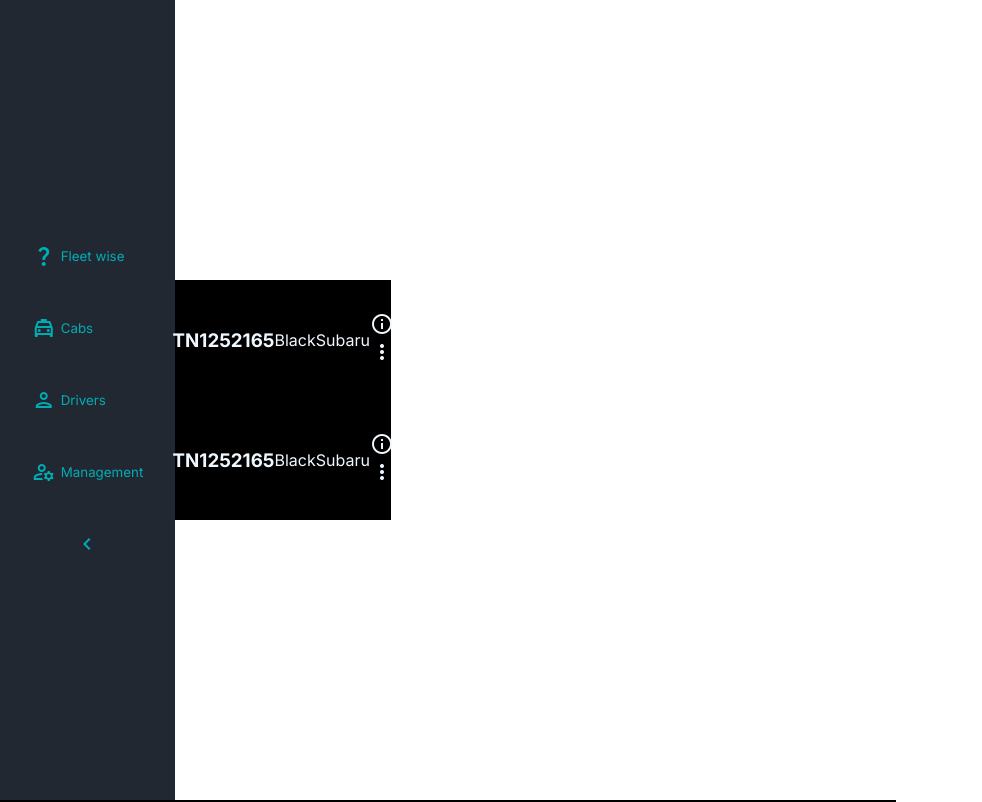
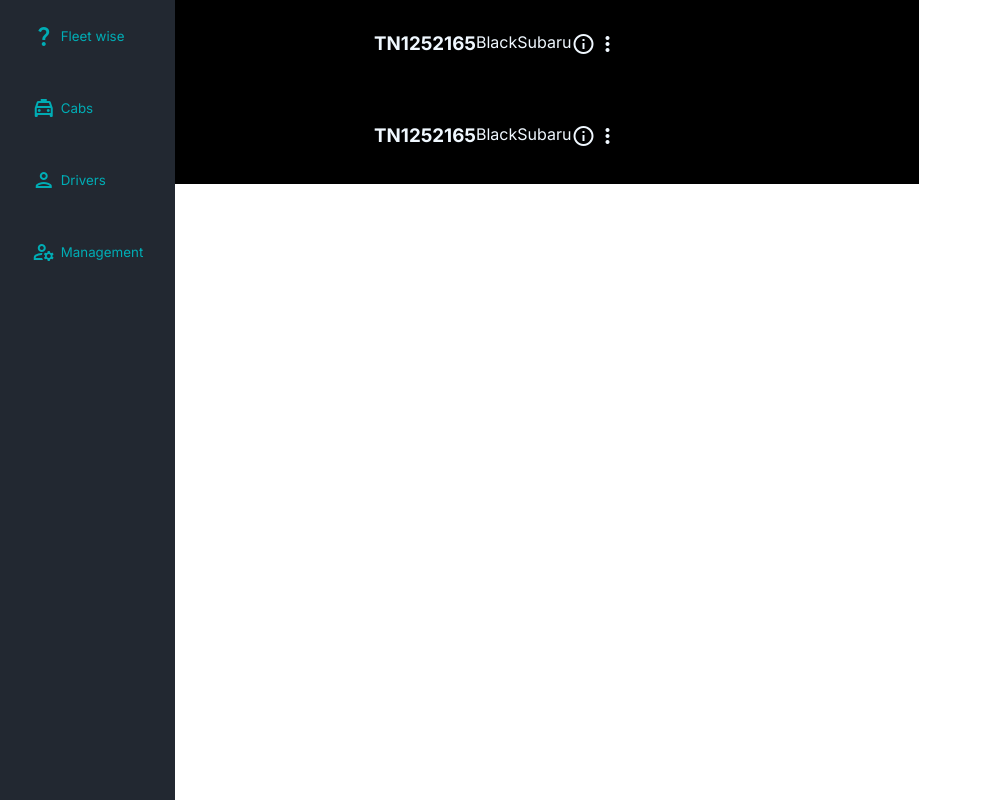
Before and after one commit to DineshK-1/fleetwise, a Next.js app: page /Cabs in a window 1280 px wide. Shown: the top 802 px of the page, without its empty margins (0-982 px from the left). Built offline with nearby package versions, Linux system fonts and the light colour scheme.

Commit message:
Revamped Sidebar Positioning

```diff
--- a/app/Cabs/cabdeets.css
+++ b/app/Cabs/cabdeets.css
@@ -1,8 +1,3 @@
-* {
-  margin: auto 0;
-  box-sizing: border-box;
-}
-
 .cabcard {
   box-shadow: inset 0 0 20px #000000;
   color: aliceblue;
--- a/app/Cabs/page.jsx
+++ b/app/Cabs/page.jsx
@@ -1,4 +1,3 @@
-import React from "react";
 import "./cabdeets.css";
 
 function CabCard({ reg, name, cabcolor }) {
--- a/app/components/Sidebar.component.jsx
+++ b/app/components/Sidebar.component.jsx
@@ -8,25 +8,13 @@
     const [expanded, setExpanded] = useState(true);
 
     return (
-        <div className="main-wrapper">
-            <div className="container">
-                <div className="sidebar" style={{ width: expanded ? "175px" : "75px" }}>
-                    {/* Navigation Icons */}
-                    <div className="Navigation">
-                        <NavItem text={"Fleet wise"} icon={"question_mark"} expanded={expanded} link={"/"} />
-                        <NavItem text={"Cabs"} icon={"local_taxi"} expanded={expanded} link={"/Cabs"} />
-                        <NavItem text={"Drivers"} icon={"person"} expanded={expanded} link={"/Drivers"}  />
-                        <NavItem text={"Management"} icon={"manage_accounts"} expanded={expanded} link={"/Mangement"} />
-
-                        <div className="expand" style={{ justifyContent: "center" }} onClick={() => setExpanded((e) => !e)}>
-                            <span className="material-icons-outlined" style={{ transform: expanded ? "rotate(90deg)" : "rotate(270deg)", transition:"all 500ms" }}>expand_more</span>
-                        </div>
-                    </div>
-                </div>
-            </div>
-
-            <div className="landing-section">
-                {child}
+        <div className="sidebar" style={{ width: expanded ? "175px" : "75px" }} onMouseEnter={() => setExpanded(true)} onMouseLeave={() => setExpanded(false)}>
+            {/* Navigation Icons */}
+            <div className="Navigation">
+                <NavItem text={"Fleet wise"} icon={"question_mark"} expanded={expanded} link={"/"} />
+                <NavItem text={"Cabs"} icon={"local_taxi"} expanded={expanded} link={"/Cabs"} />
+                <NavItem text={"Drivers"} icon={"person"} expanded={expanded} link={"/Drivers"} />
+                <NavItem text={"Management"} icon={"manage_accounts"} expanded={expanded} link={"/Mangement"} />
             </div>
         </div>
     )
--- a/app/globals.css
+++ b/app/globals.css
@@ -78,8 +78,7 @@
 body {}
 
 .main-wrapper {
-  display: flex;
-  width: 100%;
+  margin-left: 75px;
 }
 
 a {
@@ -92,6 +91,7 @@
 }
 
 .sidebar {
+  position: fixed;
   display: flex;
   flex-direction: column;
   background-color: #222831;
--- a/app/layout.jsx
+++ b/app/layout.jsx
@@ -1,6 +1,6 @@
 import './globals.css'
 import { Inter } from 'next/font/google'
-import 'material-icons/iconfont/material-icons.css';
+import 'material-icons/iconfont/outlined.css';
 import Sidebar from './components/Sidebar.component';
 
 const inter = Inter({ subsets: ['latin'] })
@@ -15,7 +15,9 @@
     <html lang="en">
       <body className={inter.className}>
         <Sidebar child={children} />
-        {children}
+        <div className="main-wrapper">
+          {children}
+        </div>
       </body>
     </html>
   )
```
